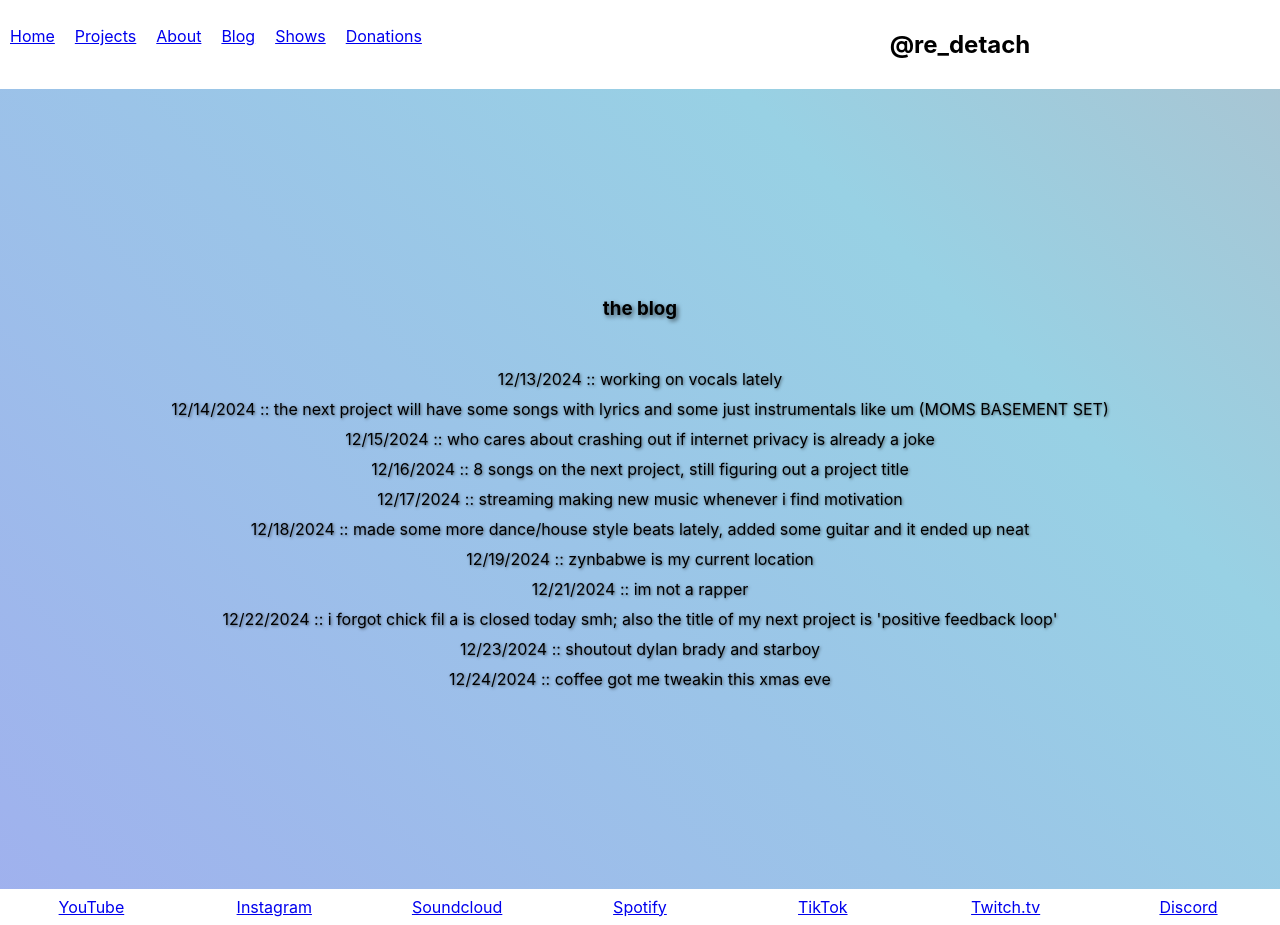
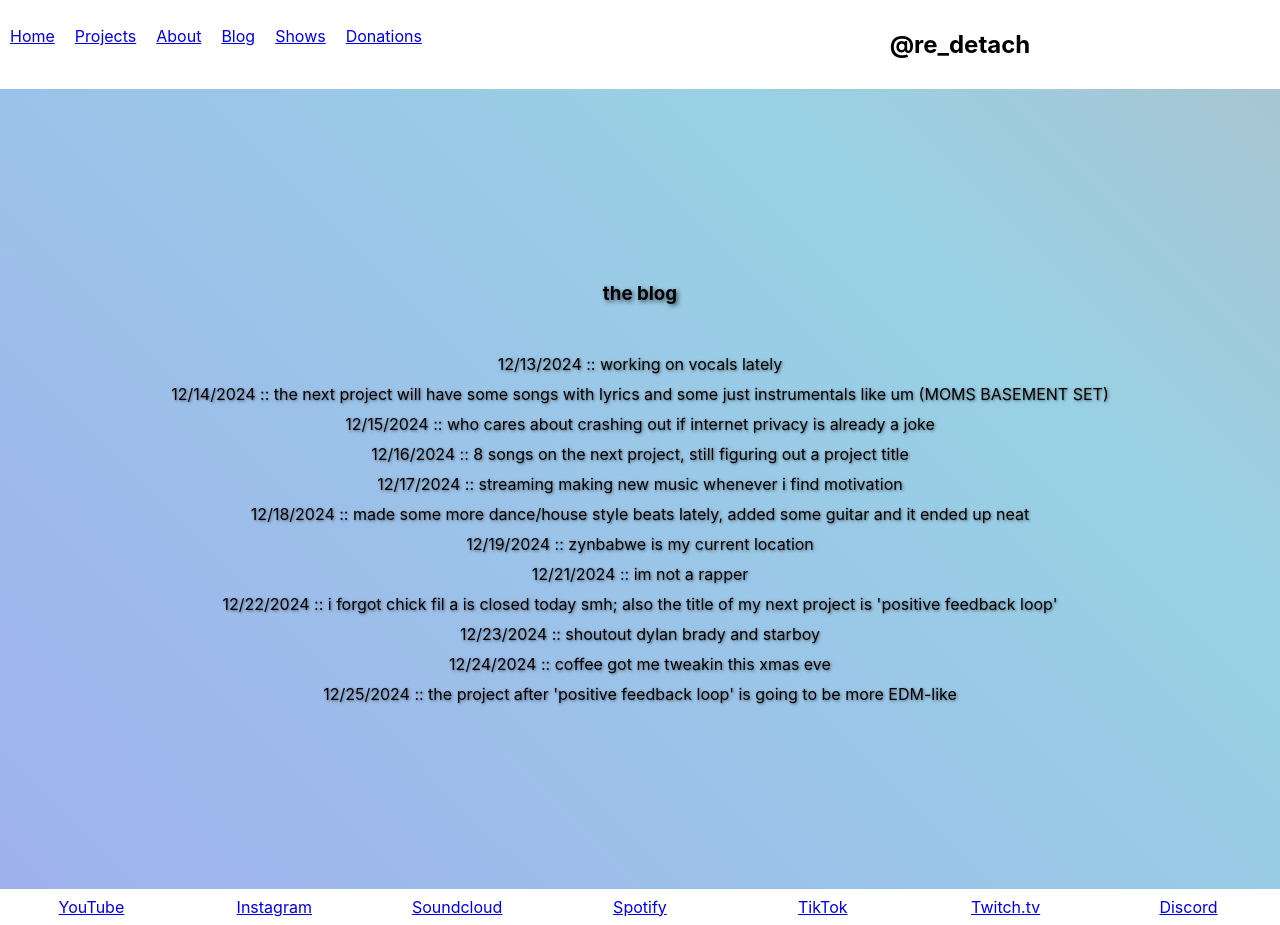
Before and after one commit to rolinmb/redetach-music, a React (Create React App) app: page /blog in a window 1280 px wide. Built offline with nearby package versions, Linux system fonts and the light colour scheme.

Commit message:
blog update

```diff
--- a/src/components/Blog.js
+++ b/src/components/Blog.js
@@ -19,7 +19,7 @@ const Blog = () => {
         <p>12/22/2024 :: i forgot chick fil a is closed today smh; also the title of my next project is 'positive feedback loop'</p>
         <p>12/23/2024 :: shoutout dylan brady and starboy</p>
         <p>12/24/2024 :: coffee got me tweakin this xmas eve</p>
-        {/*<p>12/25/2024 :: the project after 'positive feedback loop' is going to be more EDM-like</p>*/}
+        <p>12/25/2024 :: the project after 'positive feedback loop' is going to be more EDM-like</p>
       </div>
     </div>
   );
```
